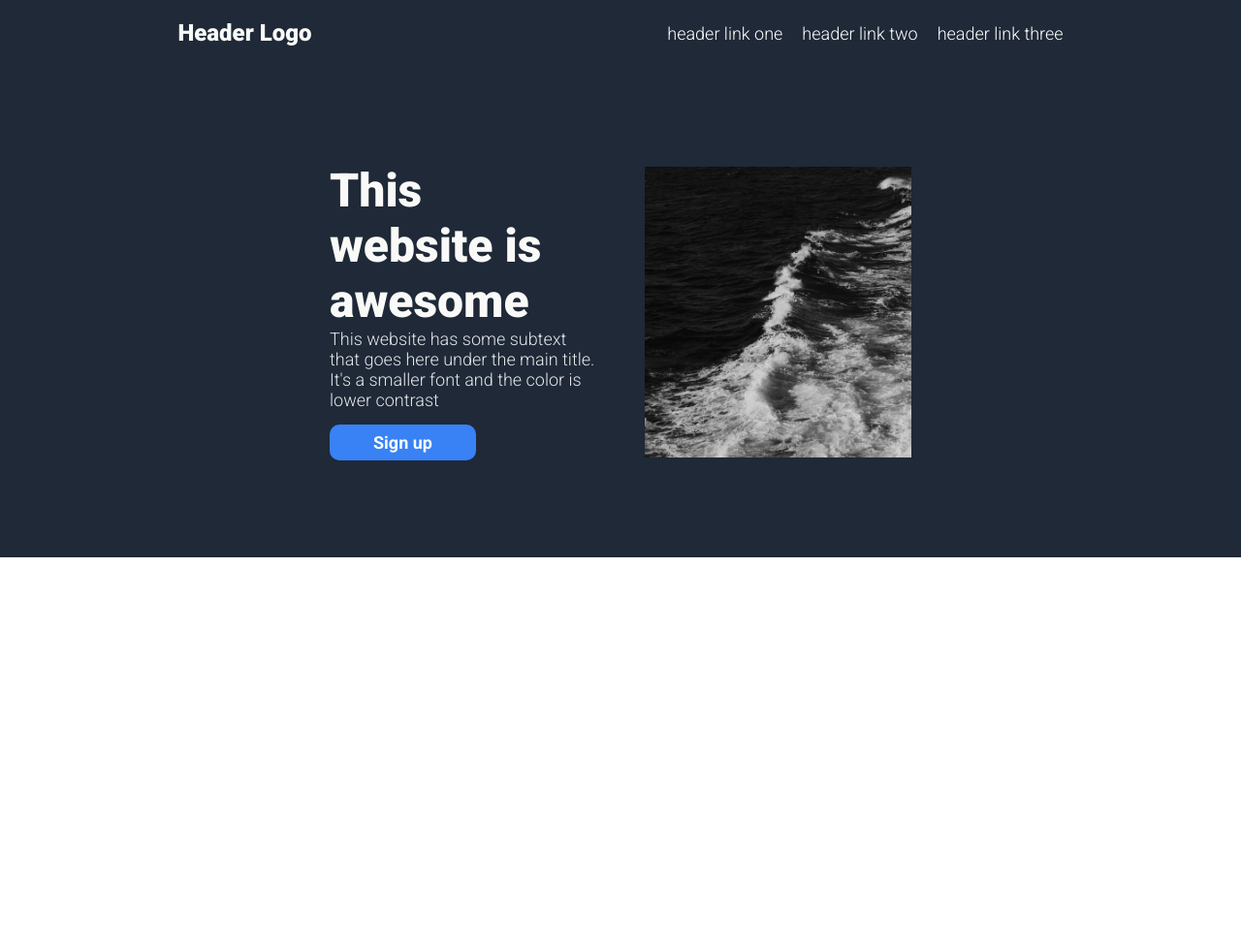
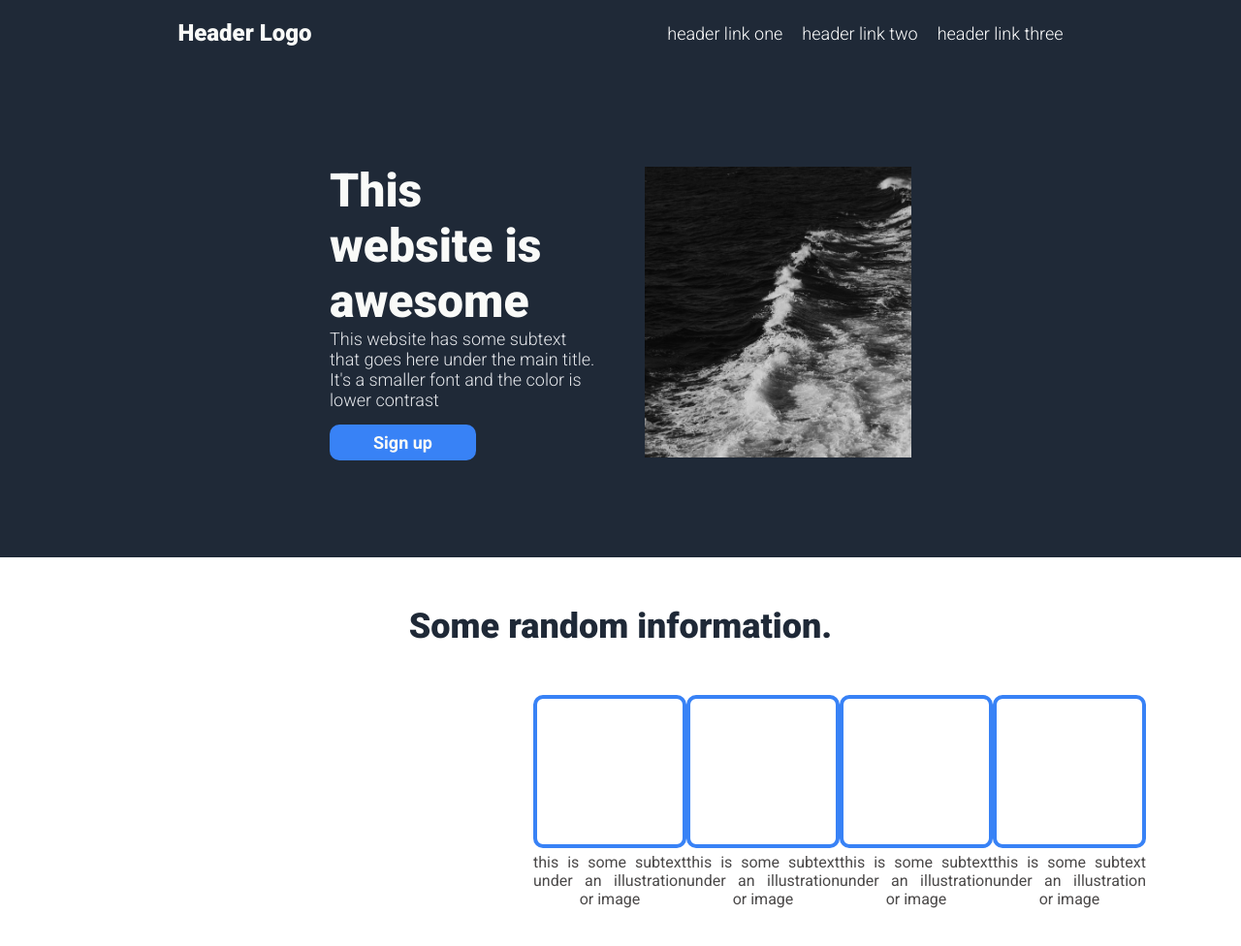
Before and after one commit to Mertaag/odin-landing-page, a plain HTML site: page index.html in a window 1280 px wide. Shown: the whole page at 97% size. Before the commit the page ends 800 px from the top, so only its background shows below. Drawn offline with Linux system fonts and the light colour scheme.

Commit message:
Add info section with space for images

```diff
--- a/index.html
+++ b/index.html
@@ -33,8 +33,31 @@
                 <a href=""><button>Sign up</button></a>
             </div>
             <div class="hero-image-container">
-                <img src="./images/pexels-kwnos-iv-16971942.jpg" alt="">
+                <img src="./images/pexels-kwnos-iv-16971942.jpg" alt="Image of a stormy sea">
             </div>
+        </div>
+
+        <div class="info">
+            <h2>Some random information.</h2>
+            <div class="info-image-container">
+                <div class="info-item">
+                    <div class="info-image-border"><img src="" alt=""></div>
+                    <p>this is some subtext under an illustration or image</p>
+                </div>
+                <div class="info-item">
+                    <div class="info-image-border"><img src="" alt=""></div>
+                    <p>this is some subtext under an illustration or image</p>
+                </div>
+                <div class="info-item">
+                    <div class="info-image-border"><img src="" alt=""></div>
+                    <p>this is some subtext under an illustration or image</p>
+                </div>
+                <div class="info-item">
+                    <div class="info-image-border"><img src="" alt=""></div>
+                    <p>this is some subtext under an illustration or image</p>
+                </div>
+            </div>
+        </div>
     </main>
 
 </body>
--- a/styles.css
+++ b/styles.css
@@ -77,3 +77,39 @@ nav ul li,
     font-size: 18px;
     font-weight: bold;
 }
+
+/* INFO */
+
+.info h2 {
+    text-align: center;
+    padding: 50px;
+    font-size: 36px;
+    font-weight: 900;
+    color: #1f2937;
+}
+
+.info-image-container {
+    display: flex;
+    justify-content: space-around;
+    align-items: center;
+    padding: 0 550px;
+    margin-bottom: 170px;
+}
+
+.info-item {
+    width: 160px;
+    text-align: justify;
+    text-align-last: center;
+}
+
+.info-item p {
+    color: rgb(75, 73, 73);
+}
+
+.info-image-border {
+    width: 150px;
+    height: 150px;
+    border: 4px solid #3882f6;
+    border-radius: 10px;
+    margin-bottom: 5px;
+}
```
